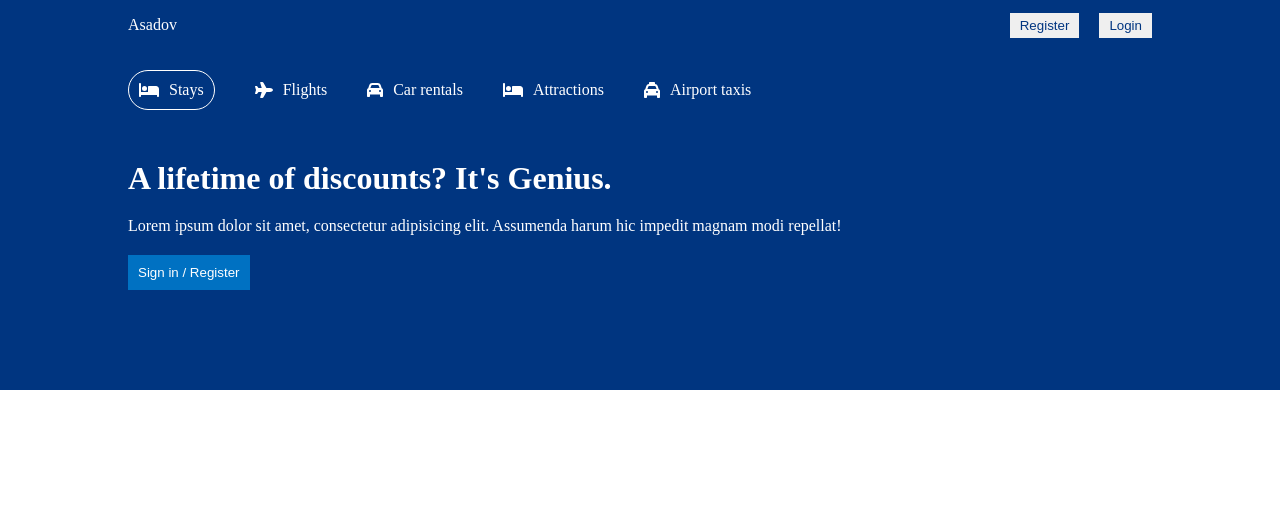
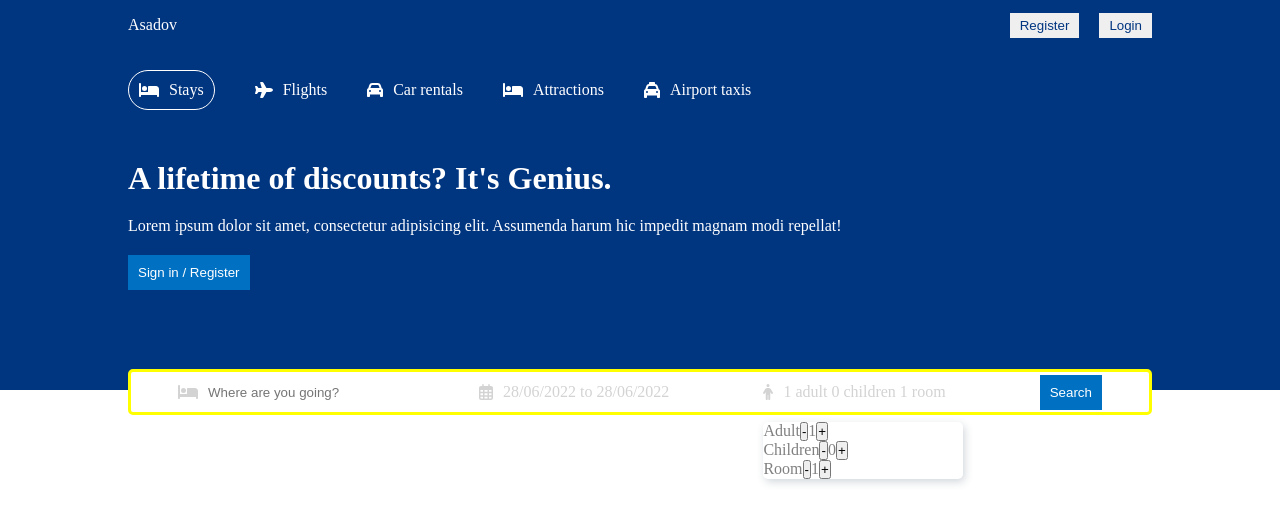
Before and after one commit to TokhirAsadov/Hotel_for_portfolio, a React (Create React App) app: page / in a window 1280 px wide. Shown: the top 524 px of the page. Built offline with nearby package versions, Linux system fonts and the light colour scheme.

Commit message:
build search section

```diff
--- a/src/components/header/Header.jsx
+++ b/src/components/header/Header.jsx
@@ -1,8 +1,29 @@
+import "./header.css"
 import {FontAwesomeIcon} from "@fortawesome/react-fontawesome";
-import {faBed, faCar, faPlane, faTaxi} from "@fortawesome/free-solid-svg-icons";
-import "./header.css"
+import {faBed, faCar, faPerson, faPlane, faTaxi} from "@fortawesome/free-solid-svg-icons";
+import {faCalendarDays} from "@fortawesome/free-regular-svg-icons";
+import { DateRange } from 'react-date-range';
+import {useState} from "react";
+import 'react-date-range/dist/styles.css'; // main css file
+import 'react-date-range/dist/theme/default.css'; // theme css file
+import {format} from "date-fns";
 
 const Header = () => {
+  const [openDate,setOpenDate] = useState(false);
+  const [date, setDate] = useState([
+    {
+      startDate: new Date(),
+      endDate: new Date(),
+      key: 'selection'
+    }
+  ]);
+  const [openOptions,setOpenOptions] = useState(false);
+  const [options,setOptions] = useState({
+    adult:1,
+    children:0,
+    room:1
+  })
+
   return (
     <div className="header">
       <div className="headerContainer">
@@ -33,6 +54,58 @@ const Header = () => {
           consectetur adipisicing elit. Assumenda harum hic
           impedit magnam modi repellat!</p>
         <button className="headerBtn">Sign in / Register</button>
+        <div className="headerSearch">
+          <div className="headerSearchItem">
+            <FontAwesomeIcon icon={faBed} className="headerIcon" />
+            <input
+              type="text"
+              className="headerSearchInput"
+              placeholder={"Where are you going?"}
+            />
+          </div>
+          <div className="headerSearchItem">
+            <FontAwesomeIcon icon={faCalendarDays} className="headerIcon" />
+            <span onClick={()=>setOpenDate((prev)=>!prev)} className="headerSearchText">
+              {`${format(date[0].startDate, "dd/MM/yyyy")} to ${format(date[0].endDate, "dd/MM/yyyy")}`}
+            </span>
+            {openDate && <DateRange
+              editableDateInputs={true}
+              onChange={item => setDate([item.selection])}
+              moveRangeOnFirstSelection={false}
+              ranges={date}
+              className="date"
+            />}
+          </div>
+          <div className="headerSearchItem">
+            <FontAwesomeIcon icon={faPerson} className="headerIcon" />
+            <span className="headerSearchText">
+              {`${options.adult} adult ${options.children} children ${options.room} room`}
+            </span>
+            <div className="options">
+              <div className="optionItem">
+                <span className="optionText">Adult</span>
+                <button className="optionCounterButton">-</button>
+                <span className="optionCounterNumber">1</span>
+                <button className="optionCounterButton">+</button>
+              </div>
+              <div className="optionItem">
+                <span className="optionText">Children</span>
+                <button className="optionCounterButton">-</button>
+                <span className="optionCounterNumber">0</span>
+                <button className="optionCounterButton">+</button>
+              </div>
+              <div className="optionItem">
+                <span className="optionText">Room</span>
+                <button className="optionCounterButton">-</button>
+                <span className="optionCounterNumber">1</span>
+                <button className="optionCounterButton">+</button>
+              </div>
+            </div>
+          </div>
+          <div className="headerSearchItem">
+            <button className="headerBtn">Search</button>
+          </div>
+        </div>
       </div>
     </div>
   );
```
